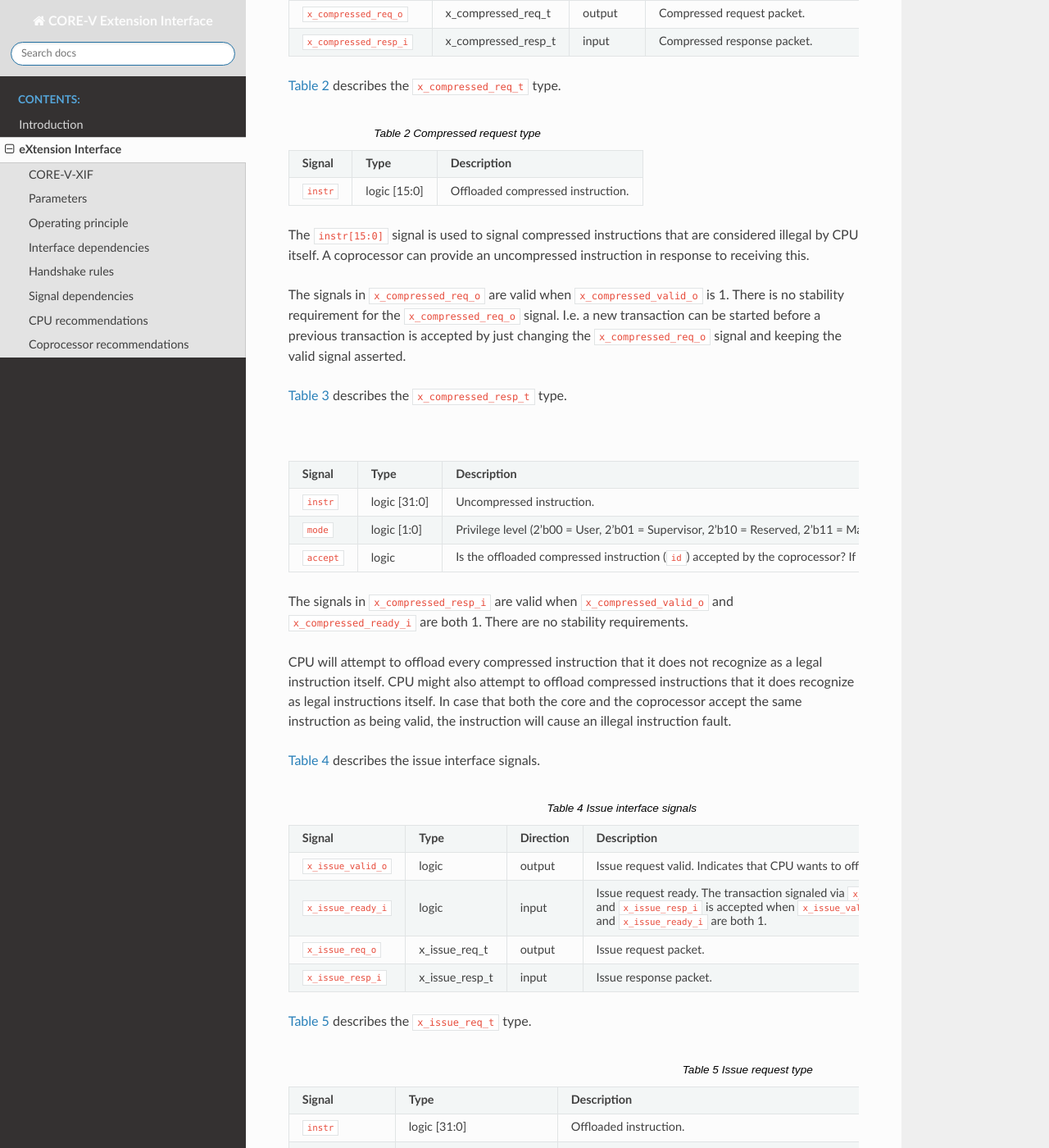
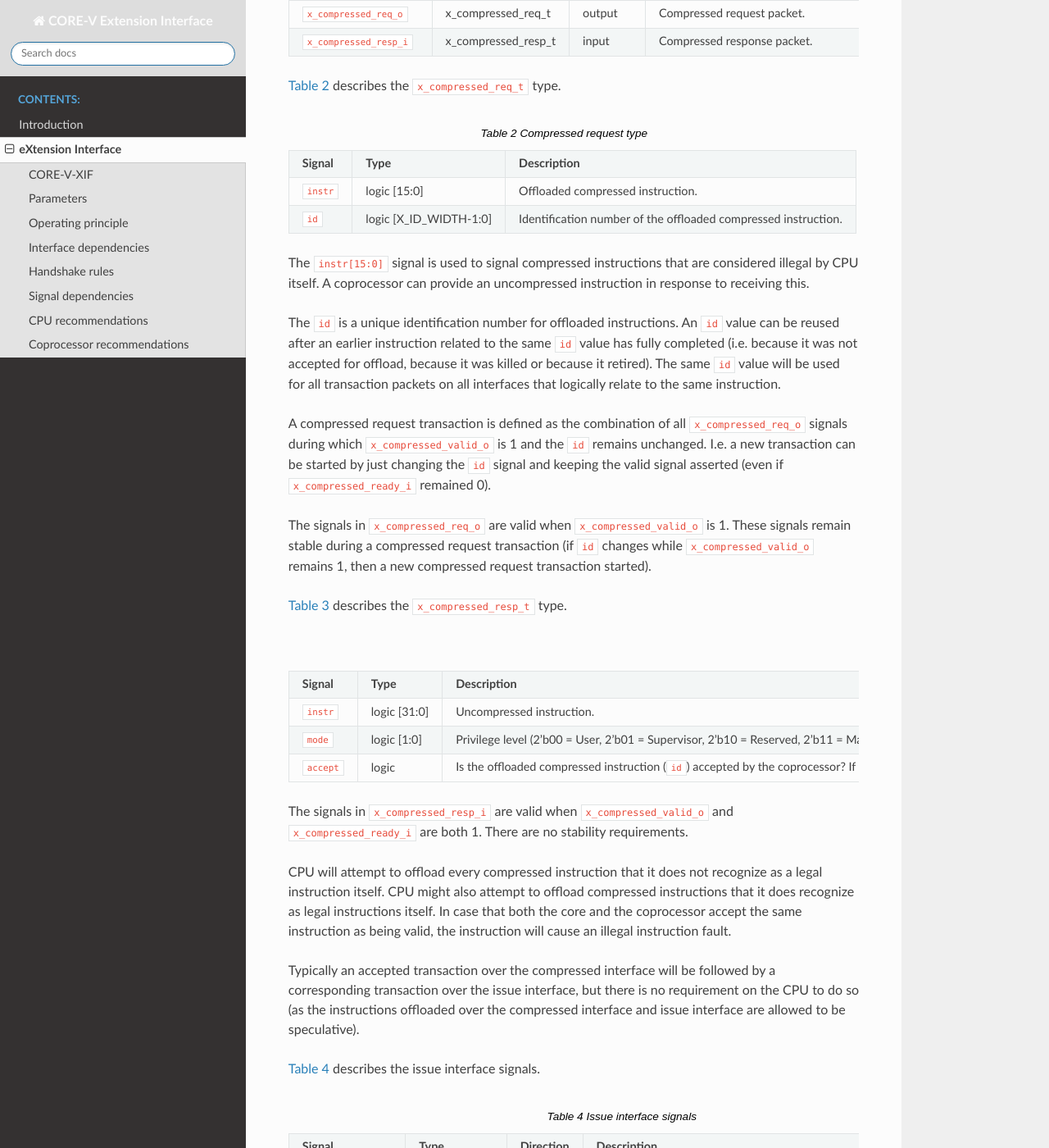
Before and after one commit to openhwgroup/core-v-xif, a Sphinx documentation site: the page built from docs/source/x_ext.rst, in a window 1280 px wide and 1400 px high, scrolled down 3854 px. Shown: the whole window at 82% size. Built offline with Sphinx 7.4.7 and the Read the Docs theme 2.0.0, drawn with Linux system fonts in a browser that asks for light colours; some of the changed text lies outside the part shown.

Commit message:
Reintroduced id signal on compressed interface (useful to implement interconnect)
Signed-off-by: Arjan Bink <Arjan.Bink@silabs.com>

```diff
--- a/docs/source/x_ext.rst
+++ b/docs/source/x_ext.rst
@@ -163,12 +163,21 @@ the instructions need to obey the same instruction dependency rules, memory cons
   +------------------------+-------------------------+-----------------------------------------------------------------------------------------------------------------+
   | ``instr``              | logic [15:0]            | Offloaded compressed instruction.                                                                               |
   +------------------------+-------------------------+-----------------------------------------------------------------------------------------------------------------+
+  | ``id``                 | logic [X_ID_WIDTH-1:0]  | Identification number of the offloaded compressed instruction.                                                  |
+  +------------------------+-------------------------+-----------------------------------------------------------------------------------------------------------------+
 
 The ``instr[15:0]`` signal is used to signal compressed instructions that are considered illegal by |processor| itself. A |coprocessor| can provide an uncompressed instruction
 in response to receiving this.
 
-The signals in ``x_compressed_req_o`` are valid when ``x_compressed_valid_o`` is 1. There is no stability requirement for the ``x_compressed_req_o`` signal. I.e. a new
-transaction can be started before a previous transaction is accepted by just changing the ``x_compressed_req_o`` signal and keeping the valid signal asserted.
+The ``id`` is a unique identification number for offloaded instructions. An ``id`` value can be reused after an earlier instruction related to the same ``id`` value
+has fully completed (i.e. because it was not accepted for offload, because it was killed or because it retired). The same ``id`` value will be used for all transaction
+packets on all interfaces that logically relate to the same instruction.
+
+A compressed request transaction is defined as the combination of all ``x_compressed_req_o`` signals during which ``x_compressed_valid_o`` is 1 and the ``id`` remains unchanged. I.e. a new
+transaction can be started by just changing the ``id`` signal and keeping the valid signal asserted (even if ``x_compressed_ready_i`` remained 0).
+
+The signals in ``x_compressed_req_o`` are valid when ``x_compressed_valid_o`` is 1. These signals remain stable during a compressed request transaction (if ``id`` changes while ``x_compressed_valid_o`` remains 1,
+then a new compressed request transaction started).
 
 :numref:`Compressed response type` describes the ``x_compressed_resp_t`` type.
 
@@ -192,6 +201,9 @@ The signals in ``x_compressed_resp_i`` are valid when ``x_compressed_valid_o`` a
 |processor| will attempt to offload every compressed instruction that it does not recognize as a legal instruction itself. |processor| might also attempt to offload
 compressed instructions that it does recognize as legal instructions itself. In case that both the core and the |coprocessor| accept the same instruction as being valid,
 the instruction will cause an illegal instruction fault.
+
+Typically an accepted transaction over the compressed interface will be followed by a corresponding transaction over the issue interface, but there is no requirement
+on the |processor| to do so (as the instructions offloaded over the compressed interface and issue interface are allowed to be speculative).
 
 :numref:`Issue interface signals` describes the issue interface signals.
 
@@ -555,9 +563,9 @@ Interface dependencies
 
 The following rules apply to the relative ordering of the interface handshakes:
 
-* The compressed interface transactions are in program order (but instructions that are considered valid in the core itself are not attempted for offload).
-* The issue interface transactions are in program order (but instructions that are considered valid in the core itself are not attempted for offload).
-* Every issue interface transaction has an associated commit interface transaction and both interfaces use a matching transaction ordering.
+* The compressed interface transactions are in program order (possibly a subset) and the |processor| will at least attempt to offload instructions that it does not consider to be valid itself.
+* The issue interface transactions are in program order (possibly a subset) and the |processor| will at least attempt to offload instructions that it does not consider to be valid itself.
+* Every issue interface transaction (whether accepted or not) has an associated commit interface transaction and both interfaces use a matching transaction ordering.
 * If an offloaded instruction is accepted as a ``loadstore`` instruction and not killed, then for each such instruction one or more memory transaction must occur
   via the memory interface. The transaction ordering on the memory interface interface must correspond to the transaction ordering on the issue interface.
 * If an offloaded instruction is accepted and allowed to commit, then for each such instruction one result transaction must occur via the result interface (even
@@ -590,8 +598,8 @@ The only rule related to valid and ready signals is that:
 
 Specifically note the following:
 
-* The valid signal is allowed to be retracted (e.g. in case that the related instruction is killed in the |processor|'s pipeline before the corresponding ready is signaled).
-  This does not hold for ``x_mem_valid_i``: once asserted it must remain asserted until the handshake with ``x_mem_ready_o`` has been performed.
+* The valid signals are allowed to be retracted by a |processor| (e.g. in case that the related instruction is killed in the |processor|'s pipeline before the corresponding ready is signaled).
+* The valid signals are not allowed to be retracted by a |coprocessor| (e.g. once ``x_mem_valid_i`` is asserted it must remain asserted until the handshake with ``x_mem_ready_o`` has been performed).
 * A new transaction can be started by changing the ``id`` signal and keeping the valid signal asserted (thereby possibly terminating a previous transaction before it completed).
 * The ready signal is allowed to be 1 when the corresponding valid signal is not asserted.
 
```
Also changed, not shown: other parts of docs/source/x_ext.rst (+0 -4 lines), README.md (+3 -10 lines).
